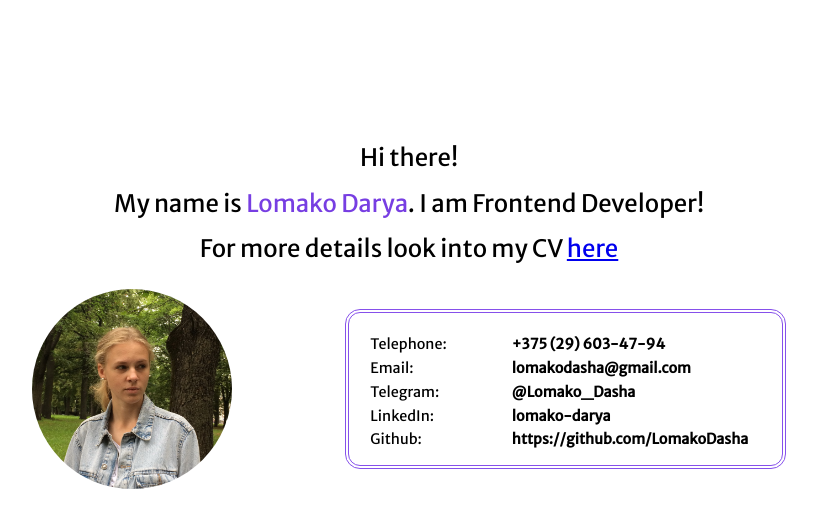
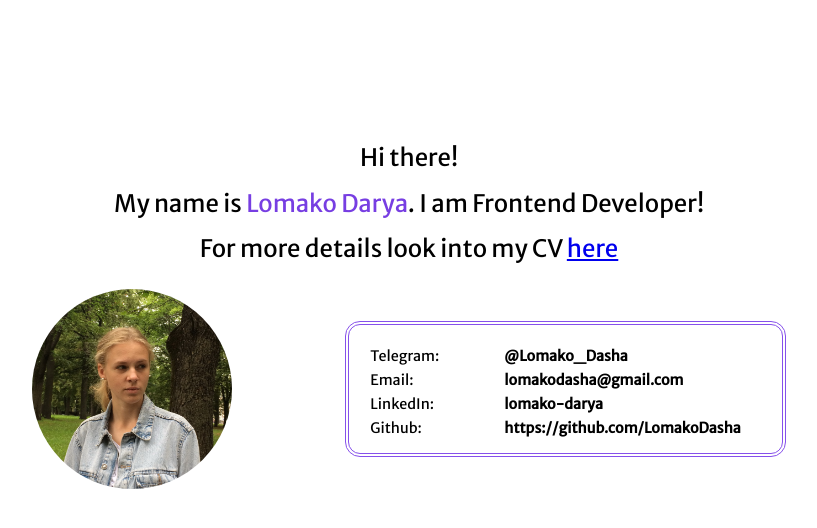
Before and after one commit to LomakoDasha/Lomako_Darya-CV, a plain HTML site: page index.html in a window 1280 px wide. Shown: the whole page, without its empty margins (231-1048 px from the left). Drawn offline with Linux system fonts and the light colour scheme.

Commit message:
change contacts

```diff
--- a/index.html
+++ b/index.html
@@ -23,18 +23,16 @@
       <img class="my_photo" src="./accets/images/my-photo.jpg" alt="Lomako Darya">
       <div class="my_contacts">
         <ul class="contast1_list">
-          <li>Telephone:</li>
+          <li>Telegram:</li>
           <li>Email:</li>
-          <li>Telegram:</li>
           <li>LinkedIn:</li>
           <li>Github:</li>
         </ul>
         <ul class="contast2_list">
-          <li>+375 (29) 603-47-94</li>
+          <li>@Lomako_Dasha</li>
           <li>
             <a  class="contact-link" href="mailto:lomakodasha@gmail.com">lomakodasha@gmail.com</a>
           </li>
-          <li>@Lomako_Dasha</li>
           <li>
             <a class="contact-link" href="https://www.linkedin.com/in/lomako-darya/" target="_blank"
               rel="noopener noreferrer">lomako-darya</a>
```
